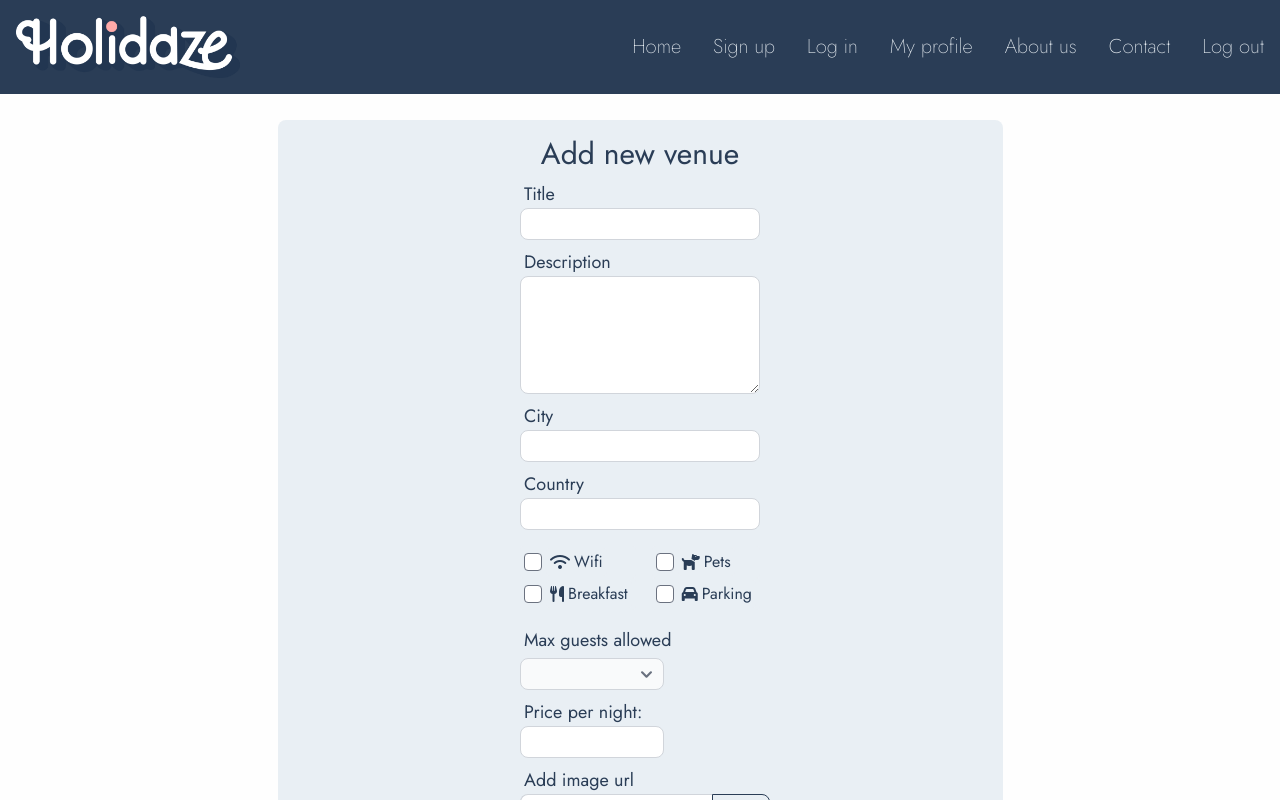
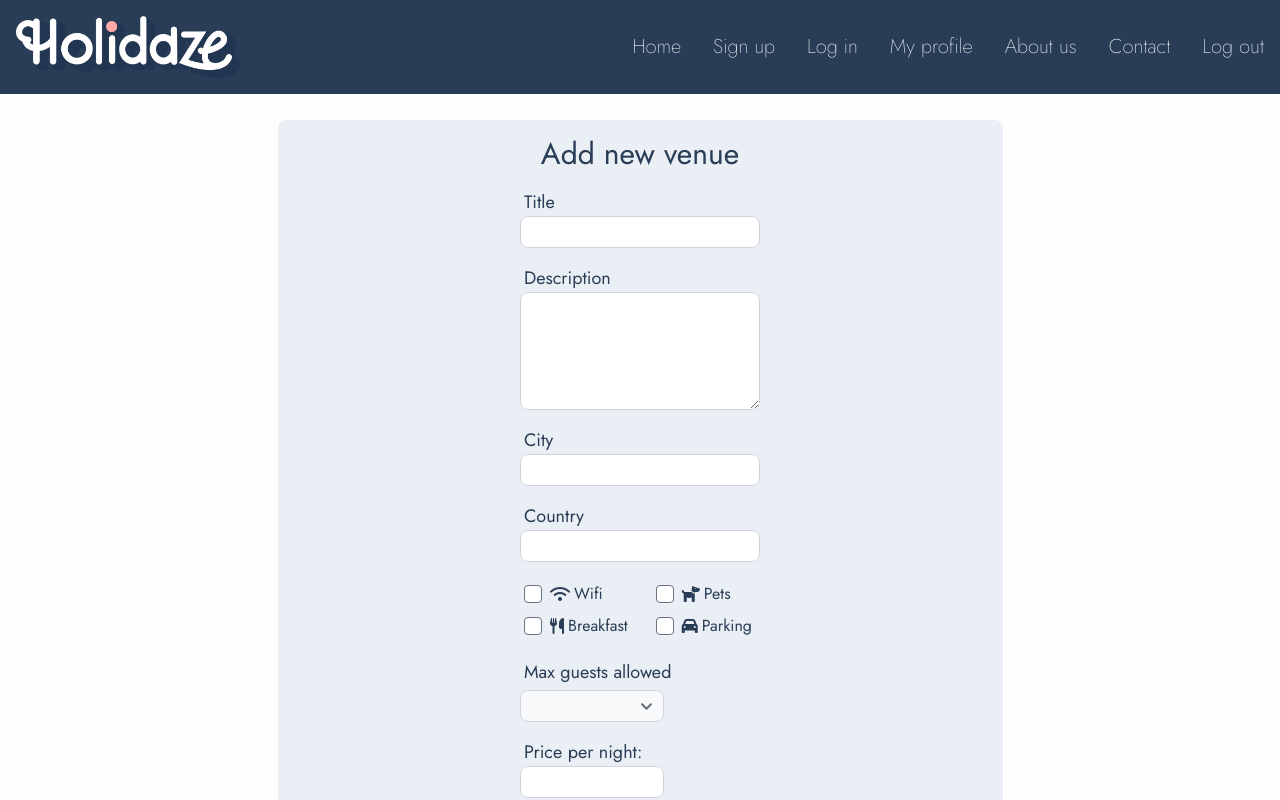
Before and after one commit to CharlotteValset/Holidaze, a React (Vite) app: page / in a window 1280 px wide. Shown: the top 800 px of the page. Built offline with nearby package versions, Linux system fonts and the light colour scheme.

Commit message:
updates InputField to add an icon prop

```diff
--- a/src/components/InputField/index.jsx
+++ b/src/components/InputField/index.jsx
@@ -1,6 +1,7 @@
 import React from "react";
 
 export const InputField = ({
+  icon,
   label,
   htmlFor,
   register,
@@ -13,9 +14,9 @@ export const InputField = ({
   errors,
 }) => {
   return (
-    <div className="flex flex-col mx-auto w-60 my-2">
+    <div className="flex flex-col mx-auto w-60 my-4">
       <label htmlFor={htmlFor} className="ps-1 sm:text-lg">
-        {label}
+        {icon && <span className="mr-2">{icon}</span>} {label}
       </label>
       <input
         {...register(registerYup, required ? { required: "This field is required" } : {})}
```
